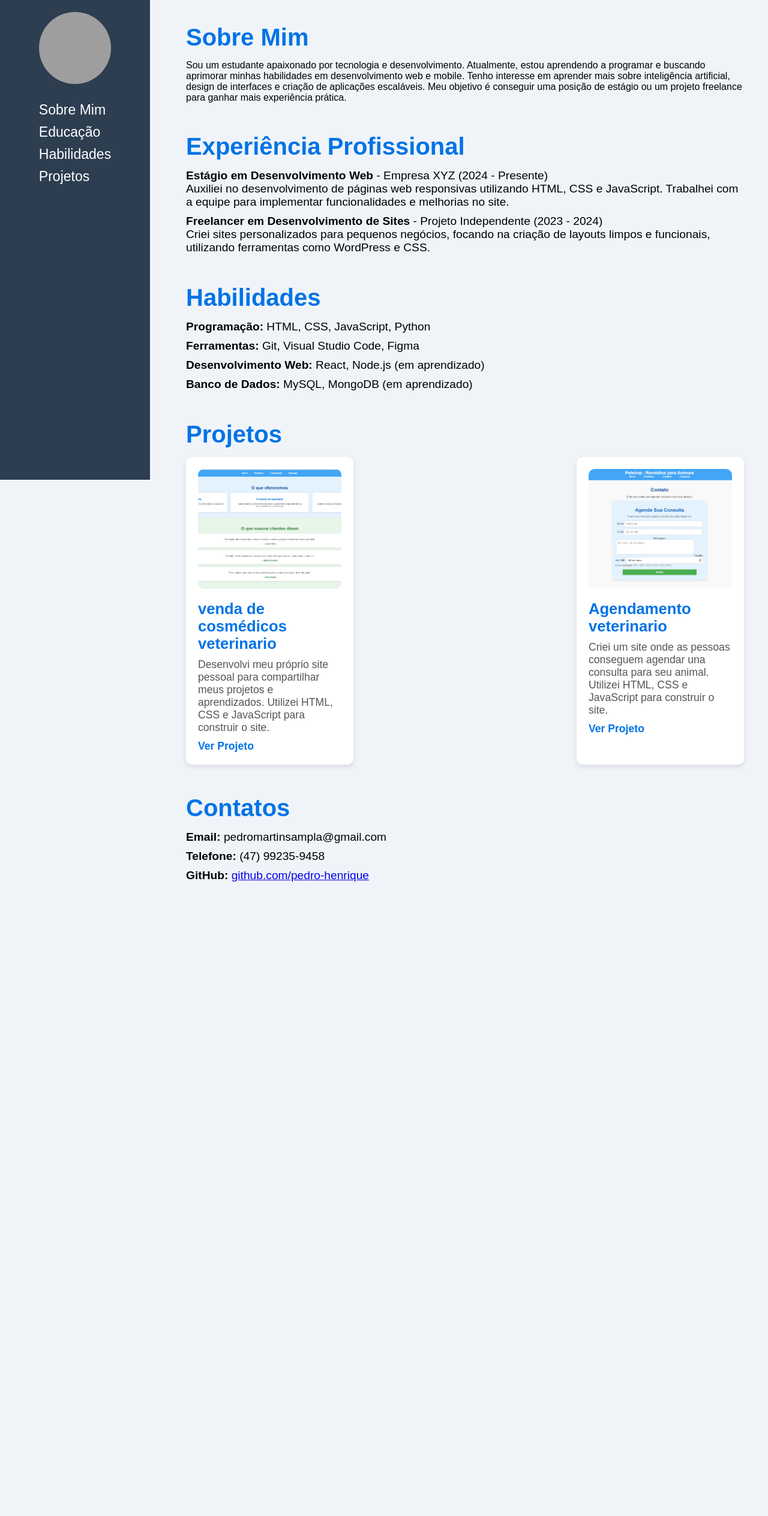
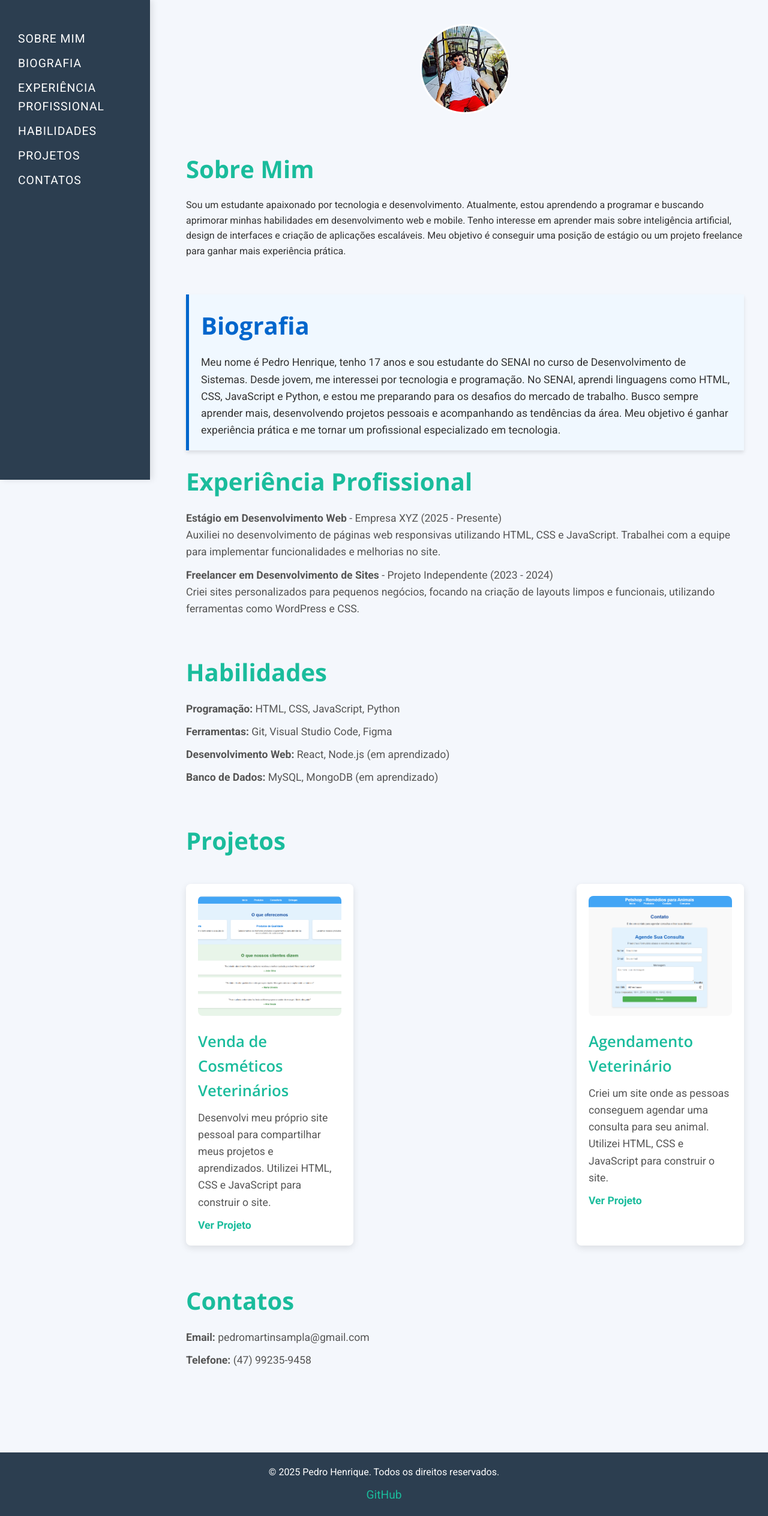
Before and after one commit to shazandvz/projeto-para-trabalho, a PHP site: page / in a window 1280 px wide. Shown: the whole page at 60% size. Before the commit the page ends 1470 px from the top, so only its background shows below. Run offline with PHP 8.4, Linux system fonts and the light colour scheme; grey boxes are pictures that could not be loaded.

Commit message:
curriculo pessoal para trabalho

```diff
--- a/curriculo 2/index.html
+++ b/curriculo 2/index.html
@@ -3,33 +3,47 @@
 <head>
     <meta charset="UTF-8">
     <meta name="viewport" content="width=device-width, initial-scale=1.0">
-    <title>Currículo - João da Silva (Estudante de Desenvolvimento)</title>
+    <title>Currículo - Pedro Henrique (Estudante de Desenvolvimento)</title>
     <link rel="stylesheet" href="style.css">
+    <link rel="stylesheet" href="https://fonts.googleapis.com/css2?family=Roboto:wght@400;500;700&family=Open+Sans:wght@400;600;700&display=swap">
 </head>
 <body>
     <div class="container">
         <!-- Barra de navegação lateral com imagens e opções -->
         <nav class="sidebar">
-            <img src="avatar.jpg" alt="Pedro henrique martins" class="avatar">
             <ul>
                 <li><a href="#sobre-mim" class="nav-link">Sobre Mim</a></li>
-                <li><a href="#educacao" class="nav-link">Educação</a></li>
+                <li><a href="#biografia" class="nav-link">Biografia</a></li> <!-- Link para Biografia -->
+                <li><a href="#experiencia" class="nav-link">Experiência Profissional</a></li>
                 <li><a href="#habilidades" class="nav-link">Habilidades</a></li>
                 <li><a href="#projetos" class="nav-link">Projetos</a></li>
+                <li><a href="#contatos" class="nav-link">Contatos</a></li>
             </ul>
         </nav>
 
         <!-- Conteúdo principal -->
         <main class="content">
+            <!-- Seção da Foto -->
+            <section id="foto-perfil" class="section">
+                <img src="imagens/foto2.jpg" alt="Foto de Pedro Henrique" class="foto-perfil">
+            </section>
+
             <section id="sobre-mim" class="section">
                 <h2>Sobre Mim</h2>
                 <p>Sou um estudante apaixonado por tecnologia e desenvolvimento. Atualmente, estou aprendendo a programar e buscando aprimorar minhas habilidades em desenvolvimento web e mobile. Tenho interesse em aprender mais sobre inteligência artificial, design de interfaces e criação de aplicações escaláveis. Meu objetivo é conseguir uma posição de estágio ou um projeto freelance para ganhar mais experiência prática.</p>
             </section>
 
+            <!-- Seção destacada de Biografia -->
+            <section id="biografia" class="section important-section">
+                <h2>Biografia</h2>
+                <p>Meu nome é Pedro Henrique, tenho 17 anos e sou estudante do SENAI no curso de Desenvolvimento de Sistemas. Desde jovem, me interessei por tecnologia e programação. No SENAI, aprendi linguagens como HTML, CSS, JavaScript e Python, e estou me preparando para os desafios do mercado de trabalho. Busco sempre aprender mais, desenvolvendo projetos pessoais e acompanhando as tendências da área. Meu objetivo é ganhar experiência prática e me tornar um profissional especializado em tecnologia.</p>
+            </section>
+
+            <!-- Seção de Experiência Profissional -->
             <section id="experiencia" class="section">
                 <h2>Experiência Profissional</h2>
                 <ul>
-                    <li><strong>Estágio em Desenvolvimento Web</strong> - Empresa XYZ (2024 - Presente)
+                    <li><strong>Estágio em Desenvolvimento Web</strong> - Empresa XYZ (2025 - Presente)
                         <p>Auxiliei no desenvolvimento de páginas web responsivas utilizando HTML, CSS e JavaScript. Trabalhei com a equipe para implementar funcionalidades e melhorias no site.</p>
                     </li>
                     <li><strong>Freelancer em Desenvolvimento de Sites</strong> - Projeto Independente (2023 - 2024)
@@ -38,6 +52,7 @@
                 </ul>
             </section>
 
+            <!-- Seção de Habilidades -->
             <section id="habilidades" class="section">
                 <h2>Habilidades</h2>
                 <ul>
@@ -48,35 +63,44 @@
                 </ul>
             </section>
 
+            <!-- Seção de Projetos -->
             <section id="projetos" class="section">
                 <h2>Projetos</h2>
                 <div class="project-container">
                     <div class="project-card">
-                        <img src="cosmedico veterinario.png" alt="Projeto 1" class="project-image">
-                        <h3>venda de cosmédicos veterinario</h3>
+                        <img src="imagens/cosmedico veterinario.png" alt="Projeto 1" class="project-image">
+                        <h3>Venda de Cosméticos Veterinários</h3>
                         <p>Desenvolvi meu próprio site pessoal para compartilhar meus projetos e aprendizados. Utilizei HTML, CSS e JavaScript para construir o site.</p>
-                        <a href="cosmedico veterinario.png" target="_blank" class="project-link">Ver Projeto</a>
+                        <a href="imagens/cosmedico veterinario.png" target="_blank" class="project-link">Ver Projeto</a>
                     </div>
 
                     <div class="project-card">
-                        <img src="agendamento veterionario.png" alt="Projeto 2" class="project-image">
-                        <h3>Agendamento veterinario</h3>
-                        <p>Criei um site onde as pessoas conseguem agendar una consulta para seu animal. Utilizei HTML, CSS e JavaScript para construir o site.</p>
-                        <a href="agendamento veterionario.png" target="_blank" class="project-link">Ver Projeto</a>
+                        <img src="imagens/agendamento veterionario.png" alt="Projeto 2" class="project-image">
+                        <h3>Agendamento Veterinário</h3>
+                        <p>Criei um site onde as pessoas conseguem agendar uma consulta para seu animal. Utilizei HTML, CSS e JavaScript para construir o site.</p>
+                        <a href="imagens/agendamento veterionario.png" target="_blank" class="project-link">Ver Projeto</a>
                     </div>
-
-                    <!-- Adicionar mais projetos -->
                 </div>
             </section>
+
+            <!-- Seção de Contatos -->
             <section id="contatos" class="section">
                 <h2>Contatos</h2>
                 <ul>
                     <li><strong>Email:</strong> pedromartinsampla@gmail.com</li>
                     <li><strong>Telefone:</strong> (47) 99235-9458</li>
-                    <li><strong>GitHub:</strong> <a href="https://github.com/shazandvz/projeto-para-trabalho.git" target="_blank">github.com/pedro-henrique</a></li>
                 </ul>
             </section>
+        </main>
 
+        <!-- Rodapé -->
+        <footer class="footer">
+            <p>&copy; 2025 Pedro Henrique. Todos os direitos reservados.</p>
+            <div class="social-links">
+                <a href="https://github.com/shazandvz/projeto-para-trabalho.git" target="_blank">GitHub</a>
+            </div>
+        </footer>
+    </div>
 
     <script src="script.js"></script>
 </body>
--- a/curriculo 2/style.css
+++ b/curriculo 2/style.css
@@ -143,3 +143,221 @@ ul li {
 .project-link:hover {
     text-decoration: underline;
 }
+
+body {
+    font-family: 'Roboto', sans-serif;
+    background-color: #f4f7fc;
+    color: #333;
+    line-height: 1.6;
+}
+
+h2, h3 {
+    font-family: 'Open Sans', sans-serif;
+    font-weight: 700;
+    color: #2c3e50;
+}
+/* Barra Lateral */
+.sidebar {
+    width: 250px;
+    background-color: #2c3e50;
+    color: white;
+    padding: 30px;
+    position: fixed;
+    top: 0;
+    left: 0;
+    height: 100%;
+    box-shadow: 4px 0 10px rgba(0, 0, 0, 0.1);
+    font-family: 'Roboto', sans-serif;
+    display: flex;
+    flex-direction: column;
+    align-items: center;
+}
+
+.sidebar .logo {
+    width: 120px;
+    margin-bottom: 30px;
+    height: auto;
+}
+
+.sidebar .avatar {
+    width: 120px;
+    height: 120px;
+    border-radius: 50%;
+    margin-bottom: 20px;
+    border: 3px solid #fff;
+    object-fit: cover;
+}
+
+.sidebar .nav-link {
+    color: white;
+    text-decoration: none;
+    font-size: 1.1em;
+    margin: 10px 0;
+    text-transform: uppercase;
+    letter-spacing: 1px;
+    transition: color 0.3s ease;
+}
+
+.sidebar .nav-link:hover {
+    color: #1abc9c;
+}
+.content {
+    margin-left: 270px;
+    padding: 40px;
+    width: calc(100% - 270px);
+    font-family: 'Roboto', sans-serif;
+}
+
+h2 {
+    font-size: 2.5em;
+    margin-bottom: 15px;
+    color: #1abc9c;
+    font-weight: 700;
+}
+
+h3 {
+    font-size: 1.8em;
+    color: #2c3e50;
+    margin-bottom: 10px;
+    font-weight: 600;
+}
+
+ul {
+    margin-top: 10px;
+    list-style-type: none;
+}
+
+ul li {
+    font-size: 1.1em;
+    margin: 10px 0;
+    color: #555;
+}
+.section {
+    margin-bottom: 60px; /* Mais espaço entre seções */
+    opacity: 0;
+    transform: translateY(30px);
+    animation: fadeUp 1.5s ease-out forwards;
+}
+
+@keyframes fadeUp {
+    to {
+        opacity: 1;
+        transform: translateY(0);
+    }
+}
+.footer {
+    background-color: #2c3e50;
+    color: white;
+    text-align: center;
+    padding: 20px;
+    margin-top: 40px;
+}
+
+.footer p {
+    font-size: 1em;
+    margin-bottom: 10px;
+}
+
+.social-links a {
+    text-decoration: none;
+    color: #1abc9c;
+    font-size: 1.2em;
+    margin: 0 10px;
+}
+
+.social-links a:hover {
+    color: #16a085;
+}
+.project-container {
+    display: flex;
+    flex-wrap: wrap;
+    gap: 20px;
+    justify-content: space-between;
+    margin-top: 40px;
+}
+
+.project-card {
+    background-color: white;
+    padding: 20px;
+    width: 30%;
+    box-shadow: 0 4px 12px rgba(0, 0, 0, 0.1);
+    border-radius: 8px;
+    transition: transform 0.3s ease;
+}
+
+.project-card:hover {
+    transform: translateY(-8px);
+    box-shadow: 0 8px 16px rgba(0, 0, 0, 0.1);
+}
+
+.project-image {
+    width: 100%;
+    height: 200px;
+    object-fit: cover;
+    border-radius: 8px;
+    margin-bottom: 15px;
+}
+
+.project-card h3 {
+    font-size: 1.6em;
+    margin-bottom: 10px;
+    color: #1abc9c;
+    font-weight: 600;
+}
+
+.project-card p {
+    font-size: 1.1em;
+    margin-bottom: 10px;
+    color: #555;
+}
+
+.project-link {
+    text-decoration: none;
+    color: #1abc9c;
+    font-weight: 600;
+}
+
+.project-link:hover {
+    text-decoration: underline;
+}
+.important-section {
+    background-color: #f0f8ff; /* Cor de fundo suave */
+    border-left: 5px solid #0066cc; /* Borda de destaque à esquerda */
+    padding: 20px;
+    margin: 20px 0;
+    box-shadow: 0 4px 6px rgba(0, 0, 0, 0.1); /* Sombra suave */
+}
+
+.important-section h2 {
+    color: #0066cc; /* Cor do título */
+}
+
+.important-section p {
+    font-size: 1.1em;
+    color: #333; /* Cor do texto */
+}
+/* Ajustes gerais para a imagem de perfil */
+.foto-perfil {
+    width: 150px; /* Ajuste o tamanho conforme necessário */
+    height: 150px; /* Ajuste o tamanho conforme necessário */
+    object-fit: cover; /* Para garantir que a imagem se ajuste ao tamanho da caixa */
+    border-radius: 50%; /* Torna a imagem circular */
+    border: 3px solid #fff; /* Borda branca ao redor da imagem */
+    margin: 0 auto; /* Centraliza a imagem */
+    display: block; /* Garante que a imagem seja exibida como um bloco */
+}
+
+/* Responsividade para dispositivos menores */
+@media (max-width: 768px) {
+    .foto-perfil {
+        width: 120px; /* Tamanho menor para dispositivos móveis */
+        height: 120px; /* Tamanho menor para dispositivos móveis */
+    }
+}
+
+@media (max-width: 480px) {
+    .foto-perfil {
+        width: 100px; /* Tamanho ainda menor em dispositivos muito pequenos */
+        height: 100px; /* Tamanho ainda menor em dispositivos muito pequenos */
+    }
+}
```
Also changed, not shown: curriculo 2/imagens/agendamento veterionario.png (added), curriculo 2/imagens/cosmedico veterinario.png (added), curriculo 2/imagens/foto.png (added), curriculo 2/imagens/foto2.jpg (added).
